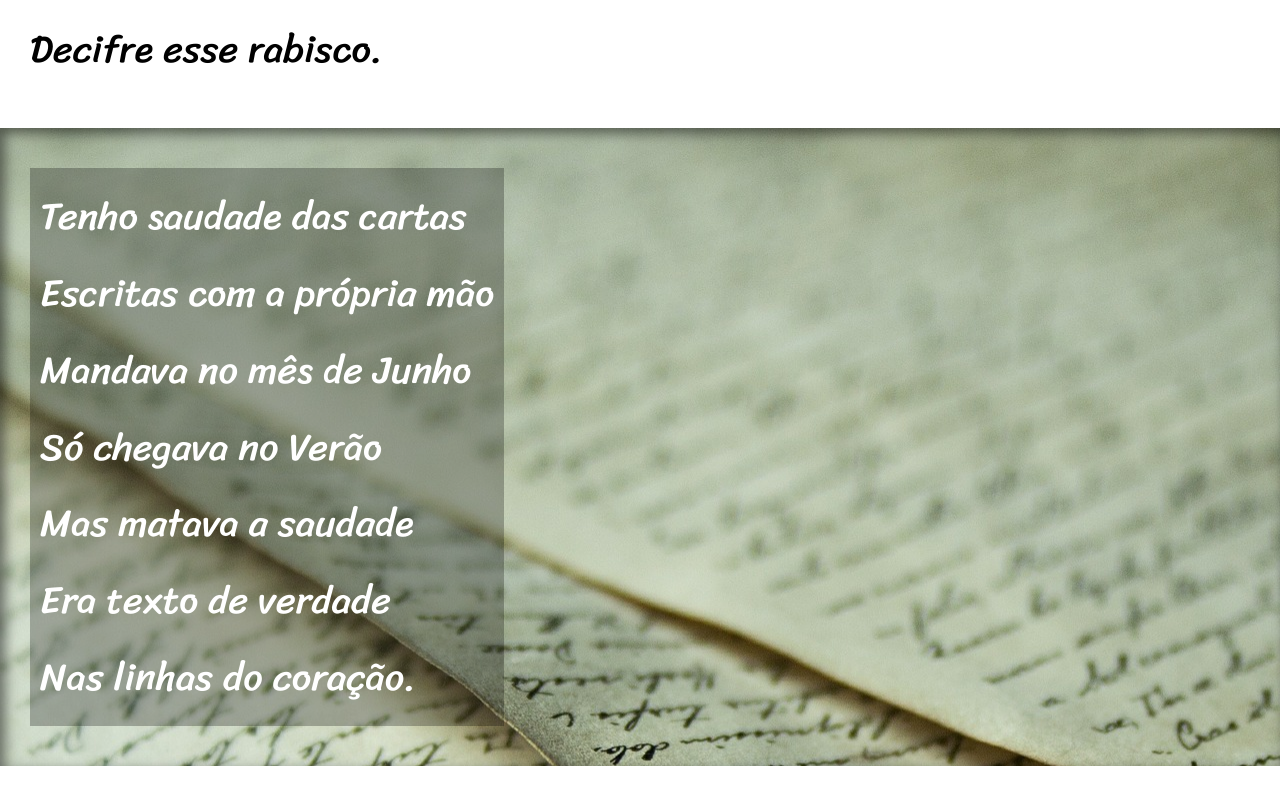
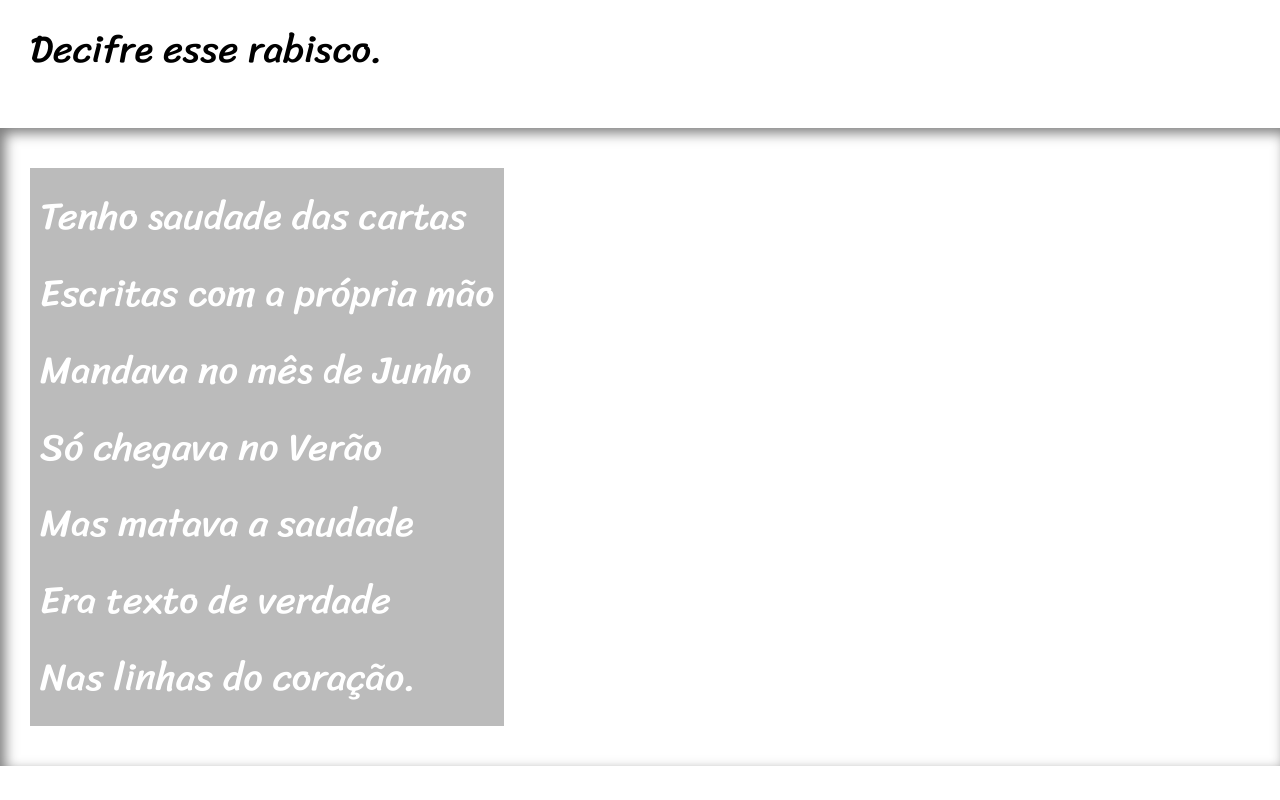
Before and after one commit to JoaquimElyson/exercicio, a plain HTML site: page ex004/cordel.html in a window 1280 px wide. Shown: the part 2620-3420 px from the top of the page. Drawn offline with Linux system fonts and the light colour scheme.

Commit message:
Update cordel.css

```diff
--- a/ex004/css/cordel.css
+++ b/ex004/css/cordel.css
@@ -69,7 +69,7 @@ section {
 }
 
 #fundo2 {
-    background-image: url("../imagens/background002.jpg");
+    background-image: url("../imagens/background002jpg");
 
 }
 
```
